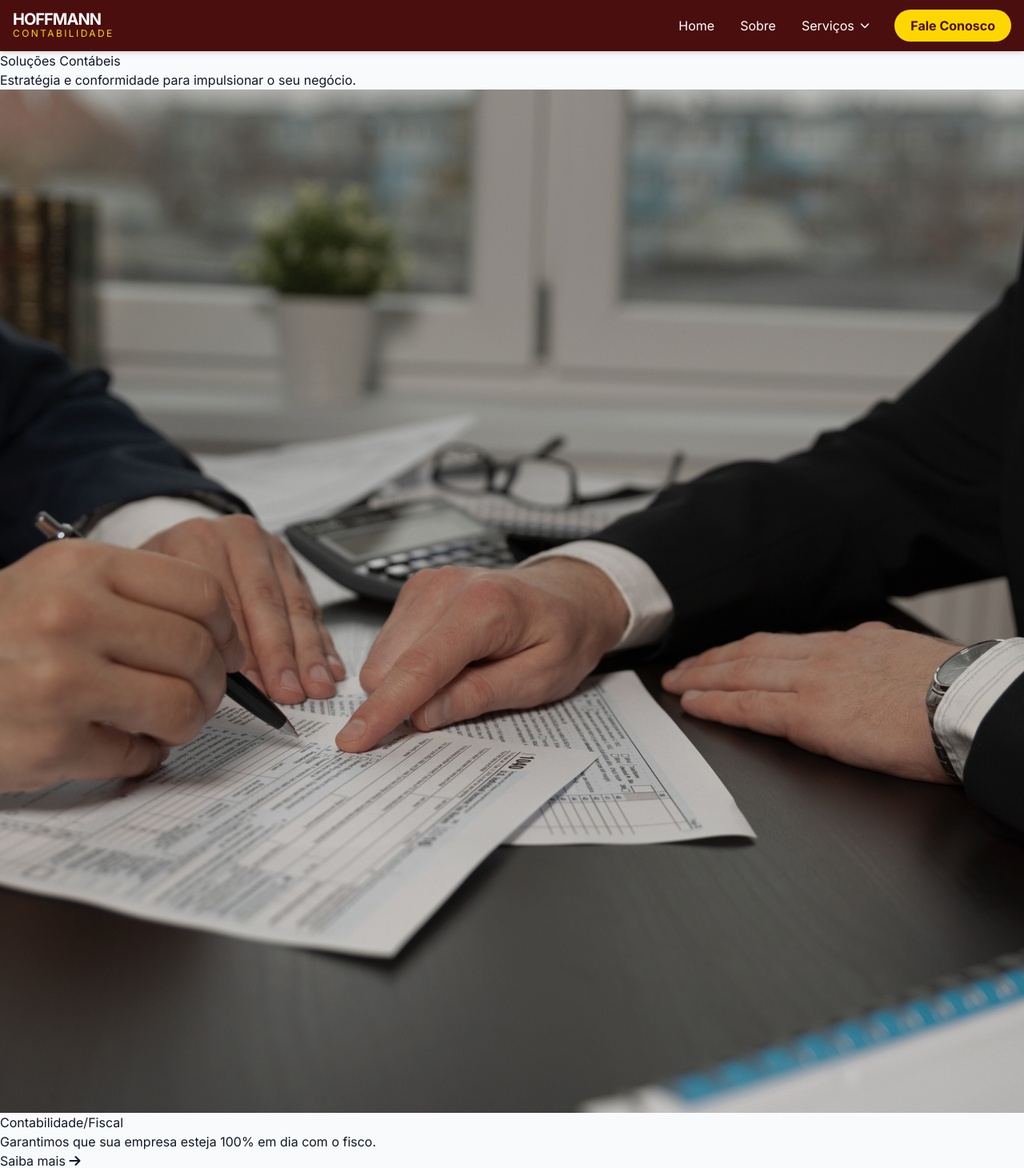
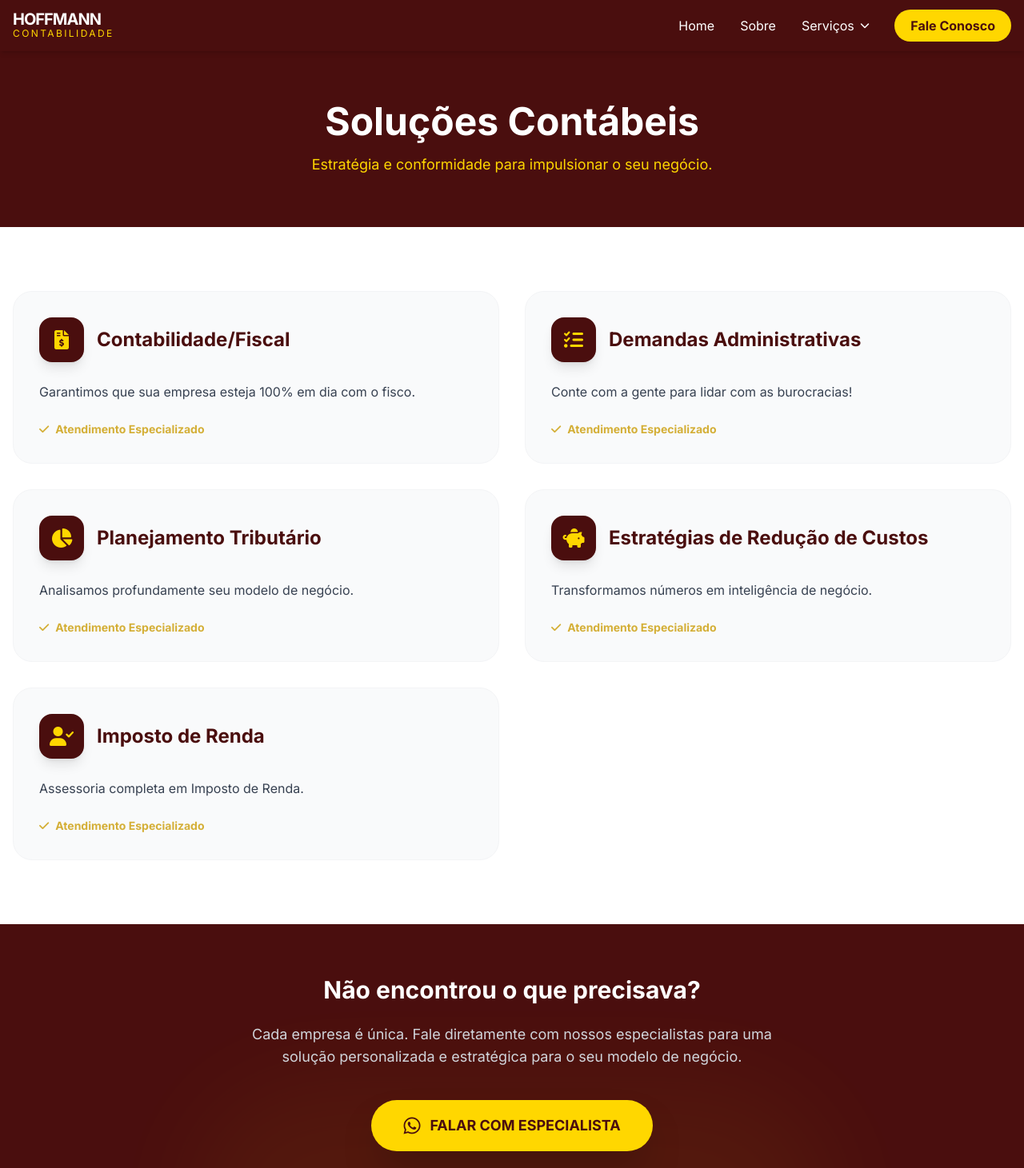
Before and after one commit to Kelvin-Luis-Dev/hoffmancontabilidade, a Flask app: page /servicos in a window 1280 px wide. Shown: the top 1461 px of the page at 80% size. Run offline with Flask 2, Linux system fonts and the light colour scheme; some libraries are stand-ins or nearby versions.

Commit message:
Update servicos.html

```diff
--- a/templates/servicos.html
+++ b/templates/servicos.html
@@ -1,43 +1,68 @@
-{% extends "base.html" %}
-{% block title %}Serviços - Hoffmann Contabilidade{% endblock %}
+{% extends 'base.html' %}
 
 {% block content %}
-<div class="services-page">
-    <section class="page-header">
-        <div class="container fade-in">
-            <h1>Soluções Contábeis</h1>
-            <p>Estratégia e conformidade para impulsionar o seu negócio.</p>
-        </div>
-    </section>
+<section class="bg-bordo text-white py-16">
+    <div class="container mx-auto px-4 text-center">
+        <h1 class="text-4xl md:text-5xl font-bold mb-4">Soluções Contábeis</h1>
+        <p class="text-amarelo text-lg font-medium">Estratégia e conformidade para impulsionar o seu negócio.</p>
+    </div>
+</section>
 
-    <section class="services-list section-padding">
-        <div class="container">
-            {% for s in services %}
-            <div class="service-card reveal {% if loop.index is even %}reverse{% endif %}" id="{{ s.id }}">
-                <div class="service-image">
-                    <div class="image-box">
-                        <img src="{{ url_for('static', filename='img/' + s.image) }}" alt="{{ s.title }}">
+<section class="py-20 bg-white">
+    <div class="container mx-auto px-4">
+        <div class="grid grid-cols-1 md:grid-cols-2 gap-8">
+            {% for service in services %}
+            <div id="{{ service.id }}" class="group bg-gray-50 p-8 rounded-3xl border border-gray-100 hover:shadow-xl transition-all duration-300">
+                <div class="flex items-center mb-6">
+                    <div class="w-14 h-14 bg-bordo text-amarelo rounded-2xl flex items-center justify-center text-2xl mr-4 shadow-lg group-hover:scale-110 transition">
+                        <i class="fas
+                            {% if service.id == 'contabilidade-fiscal' %}fa-file-invoice-dollar
+                            {% elif service.id == 'ir-pf-pj' %}fa-tasks
+                            {% elif service.id == 'planejamento-tributario' %}fa-chart-pie
+                            {% elif service.id == 'escrituracao' %}fa-piggy-bank
+                            {% else %}fa-user-check{% endif %}">
+                        </i>
                     </div>
+                    <h3 class="text-2xl font-bold text-bordo">{{ service.title }}</h3>
                 </div>
-                <div class="service-info">
-                    <h2>{{ s.title }}</h2>
-                    <p>{{ s.body }}</p>
-                    <a href="https://wa.me/5547988187962?text=Olá, gostaria de saber mais sobre {{ s.title }}"
-                       class="btn-link" target="_blank">
-                        Saiba mais <i class="fas fa-arrow-right"></i>
-                    </a>
+                <p class="text-gray-700 leading-relaxed mb-6">
+                    {{ service.body }}
+                </p>
+                <div class="flex items-center text-amarelo_dark font-bold text-sm">
+                    <i class="fas fa-check mr-2"></i> Atendimento Especializado
                 </div>
             </div>
             {% endfor %}
         </div>
-    </section>
+    </div>
+</section>
 
-    <section class="cta-section section-padding">
-        <div class="container text-center">
-            <h3>Não encontrou o que precisava?</h3>
-            <p>Cada empresa é única. Fale diretamente com nossos especialistas para uma solução personalizada.</p>
-            <a href="https://wa.me/5547988187962" class="btn cta-primary">Falar com Especialista</a>
+<section class="py-16 bg-bordo text-white overflow-hidden relative">
+    <div class="container mx-auto px-4 relative z-10 text-center">
+        <h2 class="text-3xl font-bold mb-6">Não encontrou o que precisava?</h2>
+        <p class="text-gray-300 mb-10 max-w-2xl mx-auto text-lg">
+            Cada empresa é única. Fale diretamente com nossos especialistas para uma solução personalizada e estratégica para o seu modelo de negócio.
+        </p>
+        <div class="flex justify-center">
+            <a href="https://wa.me/5547984474038" class="bg-amarelo text-bordo px-10 py-4 rounded-full font-extrabold text-lg hover:bg-white transition flex items-center shadow-2xl">
+                <i class="fab fa-whatsapp mr-3 text-2xl"></i> FALAR COM ESPECIALISTA
+            </a>
         </div>
-    </section>
-</div>
+    </div>
+    <div class="absolute bottom-0 left-1/2 transform -translate-x-1/2 translate-y-1/2 w-[800px] h-[300px] bg-amarelo opacity-5 rounded-full blur-3xl"></div>
+</section>
+
+<script>
+    document.addEventListener("DOMContentLoaded", function() {
+        const urlParams = new URLSearchParams(window.location.search);
+        const anchor = urlParams.get('anchor');
+        if (anchor) {
+            const element = document.getElementById(anchor);
+            if (element) {
+                element.scrollIntoView({ behavior: 'smooth' });
+                element.classList.add('ring-2', 'ring-amarelo'); // Destaque temporário
+            }
+        }
+    });
+</script>
 {% endblock %}
```
